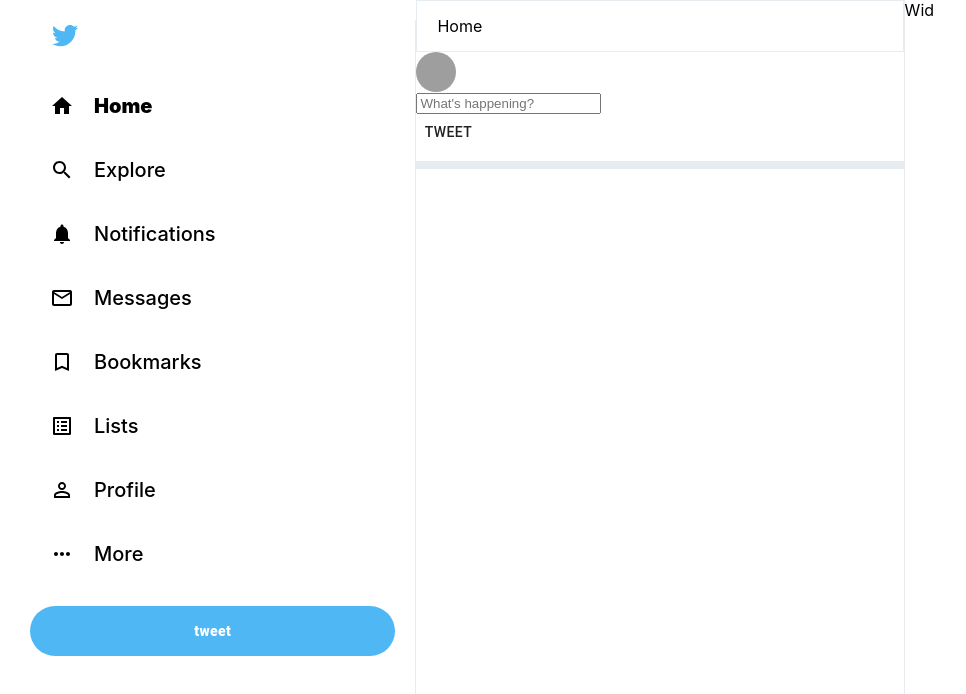
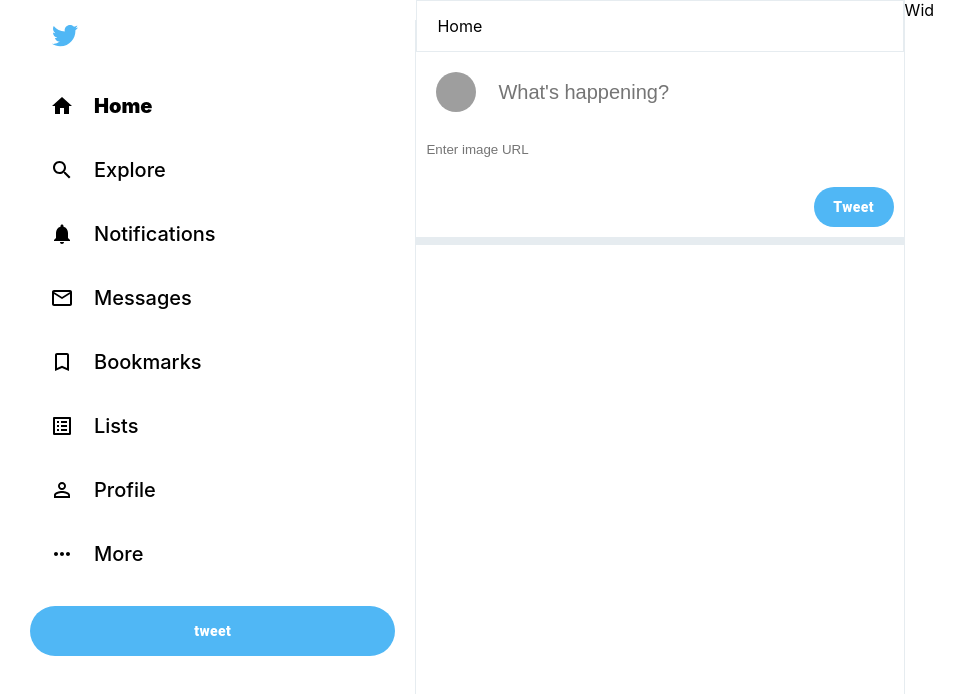
Before and after one commit to PRASADBIRARI/twitter_app, a React (Create React App) app: page / in a window 1280 px wide. Shown: the top 694 px of the page, without its empty margins (0-966 px from the left). Built offline with nearby package versions, Linux system fonts and the light colour scheme; grey boxes are pictures that could not be loaded.

Commit message:
Tweetbox ui completed

```diff
--- a/src/Component/Tweetbox.css
+++ b/src/Component/Tweetbox.css
@@ -3,3 +3,42 @@
     border-bottom: 8px solid var(--twitter-background);
     padding-right: 10px;
 }
+
+.tweetBox > form{
+    display: flex;
+    flex-direction: column;
+
+}
+
+
+.tweetBox__input{
+    padding: 20px;
+    display: flex;
+}
+
+
+.tweetBox__input > input{
+    flex: 1;
+    border: none;
+    font-size: 20px;
+    margin-left: 20px;
+}
+
+.tweetBox__imageInput{
+    border: none;
+    padding: 10px;
+}
+
+.tweetBox__tweetButton{
+    background-color: var(--twitter-color)!important;
+     border: none !important;
+    color: white !important;
+    font-weight: 900 !important;
+    text-transform: inherit !important;
+    border-radius: 30px !important;
+    width: 80px;
+    height: 40px !important;
+    margin-top: 20px !important;
+    margin-left: auto !important;
+
+}
--- a/src/Component/Tweetbox.jsx
+++ b/src/Component/Tweetbox.jsx
@@ -6,11 +6,15 @@
         <div className="tweetBox">
             <form>
                 <div className="tweetBox__input">
-                    <Avatar src="https://miro.medium.com/fit/c/262/262/1*y0RL_nWltq-gkiJwEUjwHA.jpeg"/>
-                    <input placeholder="What's happening?" type="text"/>
-                    {/* <input placeholder="" type="text"/> */}
+                    <Avatar src="https://miro.medium.com/fit/c/262/262/1*y0RL_nWltq-gkiJwEUjwHA.jpeg" />
+                    <input placeholder="What's happening?" type="text" />
                 </div>
-                <Button>Tweet</Button>
+                <input
+                    className="tweetBox__imageInput"
+                    placeholder="Enter image URL"
+                    type="text"
+                />
+                <Button className="tweetBox__tweetButton">Tweet</Button>
             </form>
         </div>
     )
```
